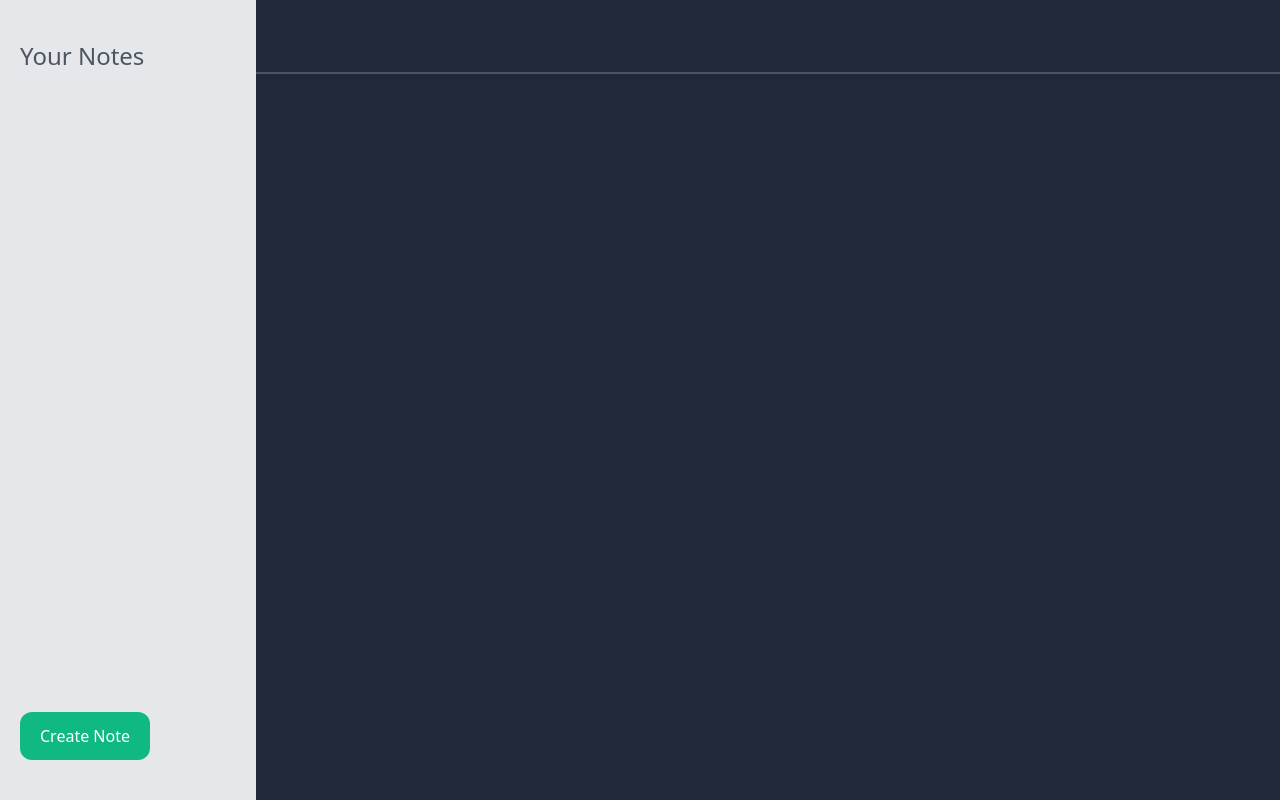
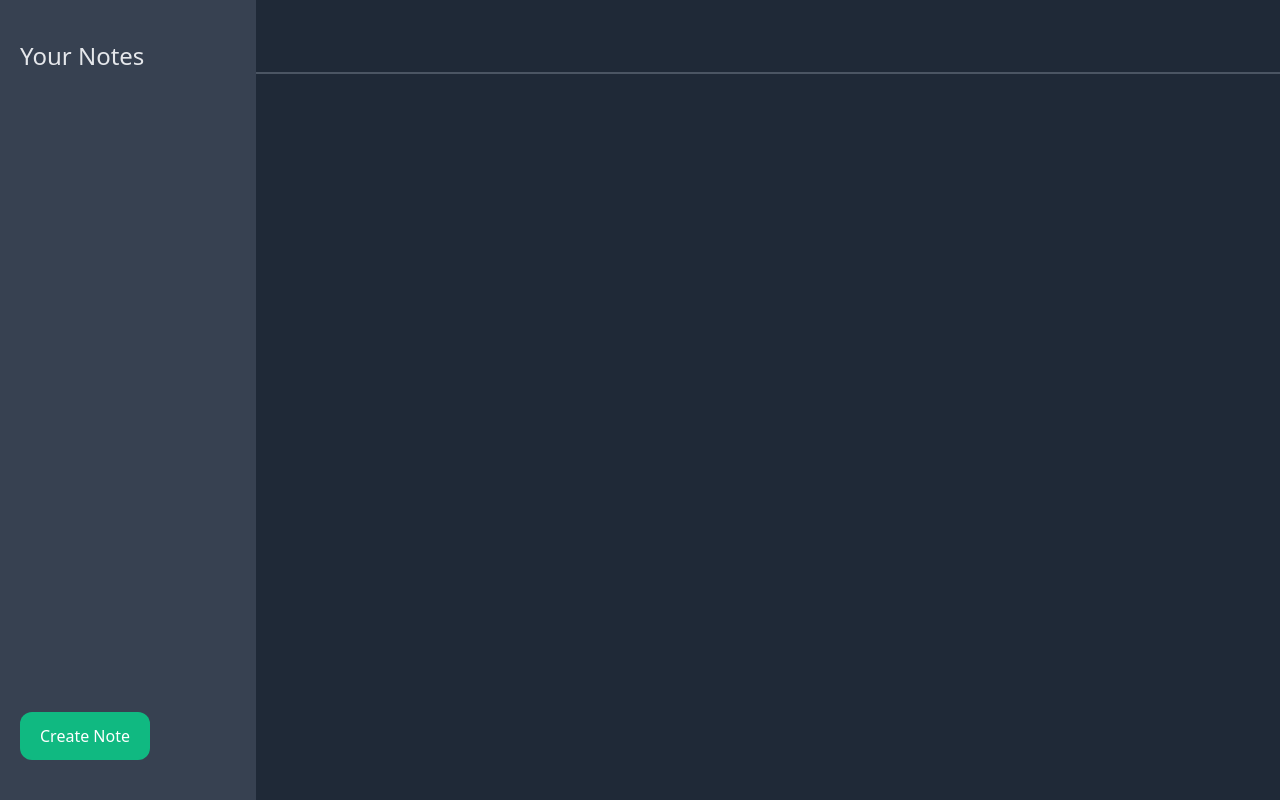
Before and after one commit to Blake-K-Yeboah/note-taker, a React (Create React App) app: page / in a window 1280 px wide. Built offline with nearby package versions, Linux system fonts and the light colour scheme.

Commit message:
Added NoteLinks

```diff
--- a/src/components/Sidebar.js
+++ b/src/components/Sidebar.js
@@ -1,9 +1,30 @@
 import React from "react";
+import NoteLink from "./NoteLink";
 
-const Sidebar = ({ setModalShow }) => {
+const Sidebar = ({
+    notes,
+    currentNote,
+    setCurrentNote,
+    setModalShow,
+    setNotes,
+    setActiveNote,
+}) => {
     return (
-        <div className="bg-gray-200 w-64 h-screen fixed left-0 top-0 z-10">
-            <h2 className="pl-5 text-gray-600 text-2xl py-10">Your Notes</h2>
+        <div className="bg-gray-700 w-64 h-screen fixed left-0 top-0 z-10">
+            <h2 className="pl-5 text-gray-200 text-2xl py-10">Your Notes</h2>
+            {notes.map((note) => {
+                return (
+                    <NoteLink
+                        title={note.title}
+                        active={note.title === currentNote}
+                        setCurrentNote={setCurrentNote}
+                        setNotes={setNotes}
+                        notes={notes}
+                        key={note.title}
+                        setActiveNote={setActiveNote}
+                    />
+                );
+            })}
             <button
                 onClick={() => setModalShow(true)}
                 className="bg-green-500 hover:bg-green-700 transition-all duration-300 ease-in-out text-white px-5 py-3 rounded-xl ml-5 fixed bottom-10"
```
